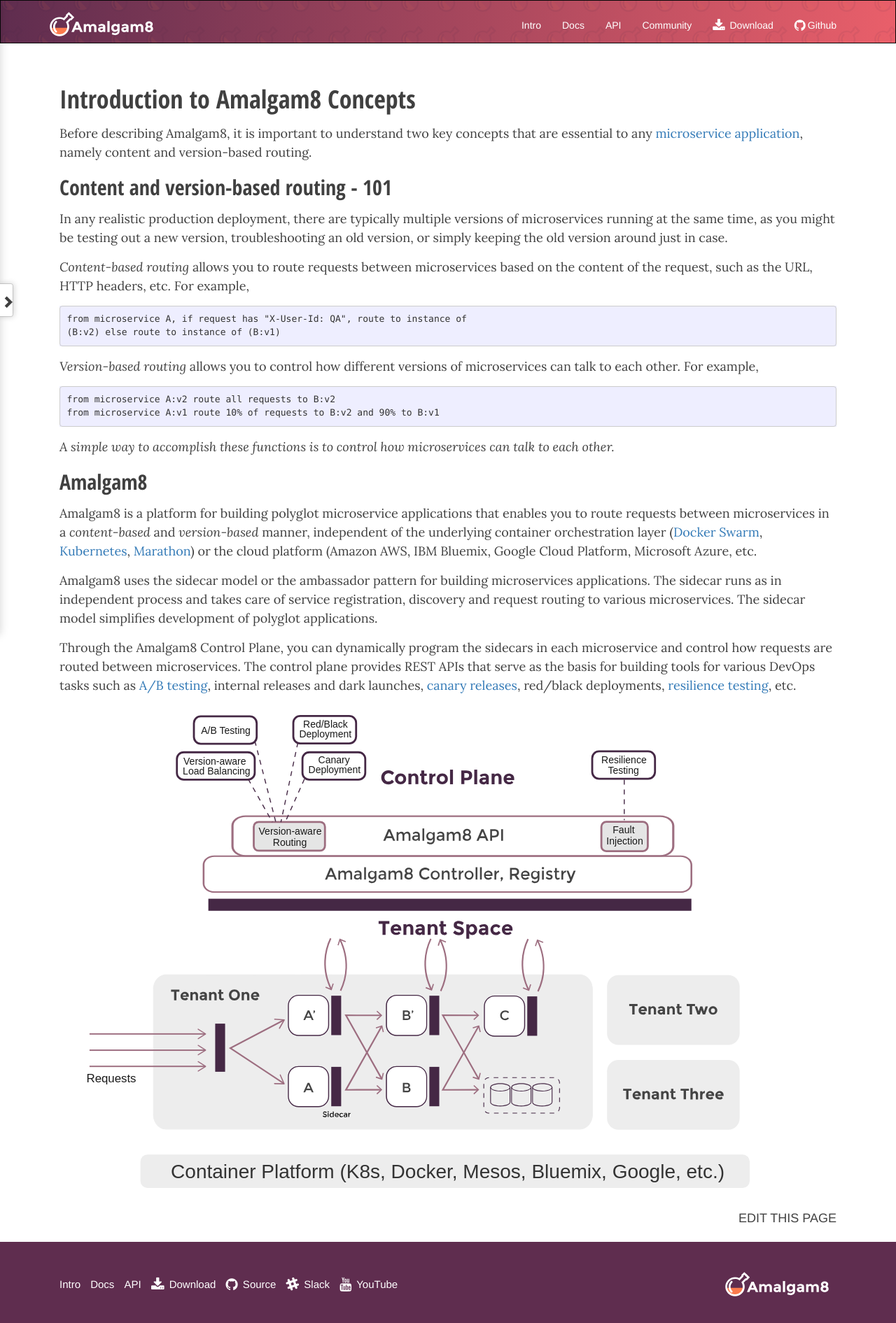
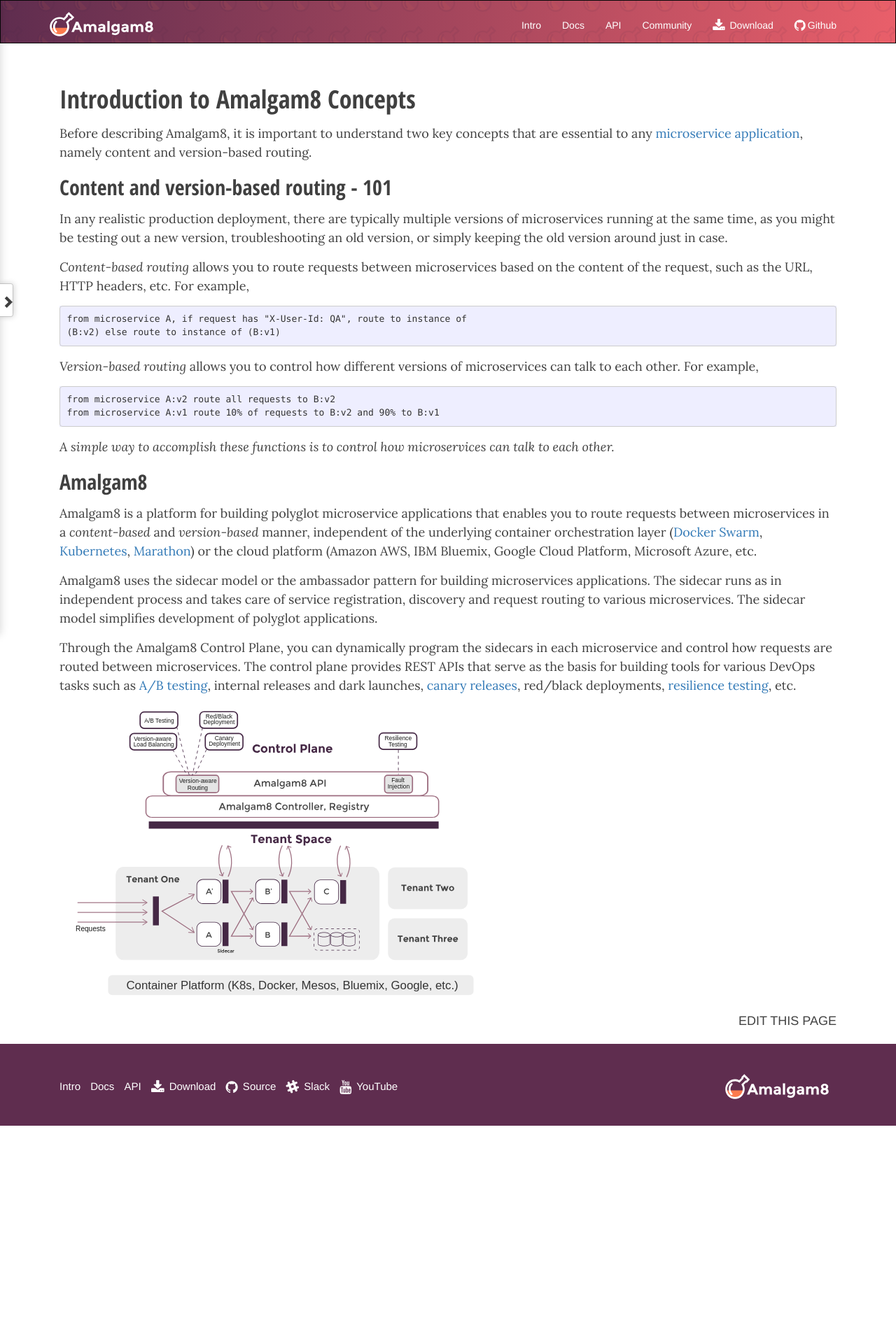
Before and after one commit to amalgam8/amalgam8.github.io, a Jekyll site: the page built from _docs/what-is-amalgam8.md, in a window 1280 px wide. Shown: the whole page at 70% size. Built offline with Jekyll 4.4.1, drawn with Linux system fonts in a browser that asks for light colours; nearby versions of some CDN libraries; comment, search, counter and statistics services are not loaded; after the commit the page ends 1609 px from its top, so only the background shows below that.

Commit message:
resize images in post to 60% based on media query

```diff
--- a/css/custom.scss
+++ b/css/custom.scss
@@ -46,6 +46,7 @@
 $on-palm:          600px;
 $on-palm--custom:  730px;
 $on-laptop:        800px;
+$on-desktop:      1024px;
 
 %vertical-rhythm {
     margin-bottom: $spacing-unit / 2;
@@ -104,6 +105,10 @@
 .post-content img {
     display: block;
     width: 100%;
+
+    @media screen and (min-width: $on-desktop) {
+        width: 60%;
+    }
 }
 
 
```
